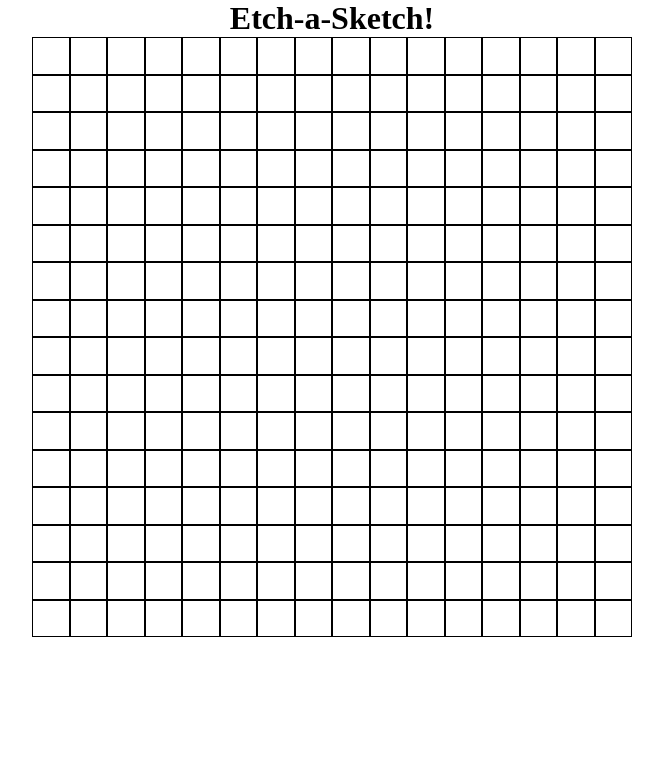
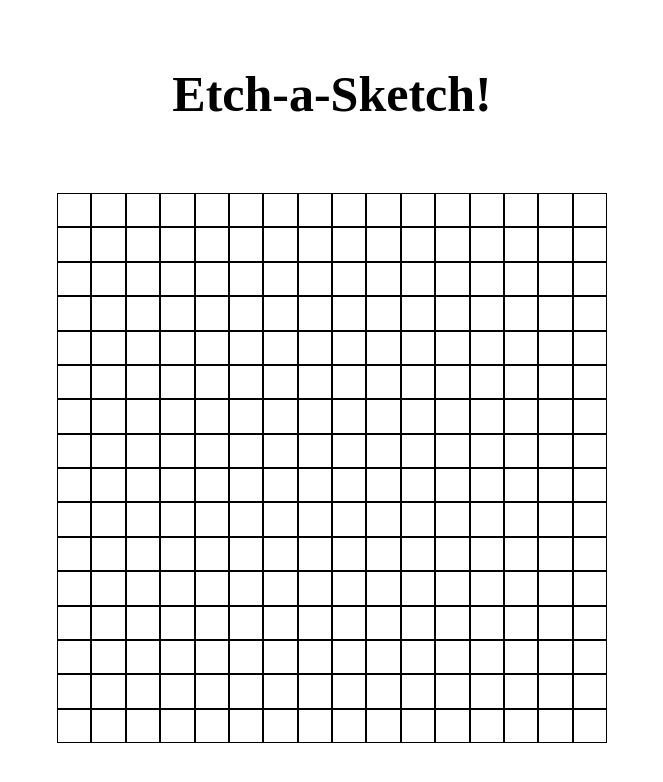
Before and after one commit to brodr2932/etch-a-sketch, a plain HTML site: page index.html in a window 1280 px wide. Shown: the whole page, without its empty margins (308-971 px from the left). Drawn offline with Linux system fonts and the light colour scheme.

Commit message:
Adjust H1 spacing and font size

```diff
--- a/styles.css
+++ b/styles.css
@@ -14,6 +14,8 @@ body {
 }
 
 h1 {
+  font-size: 50px;
+  margin: 65px 0 70px 0;
   text-align: center;
 }
 
@@ -23,7 +25,7 @@ h1 {
   flex-wrap: wrap;
   justify-content: center;
   align-items: center;
-  width: 600px;
+  width: 550px;
 }
 
 .square {
```
